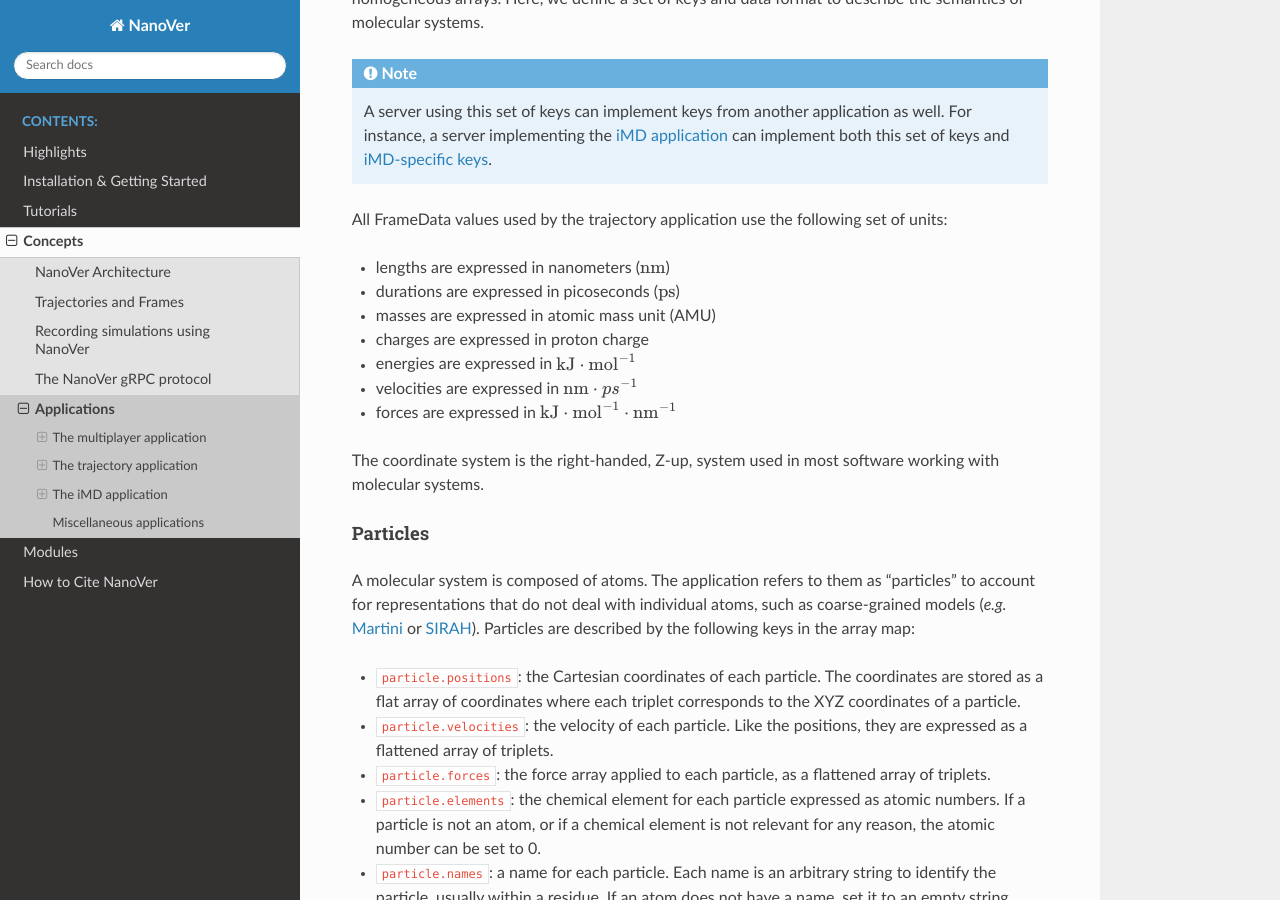
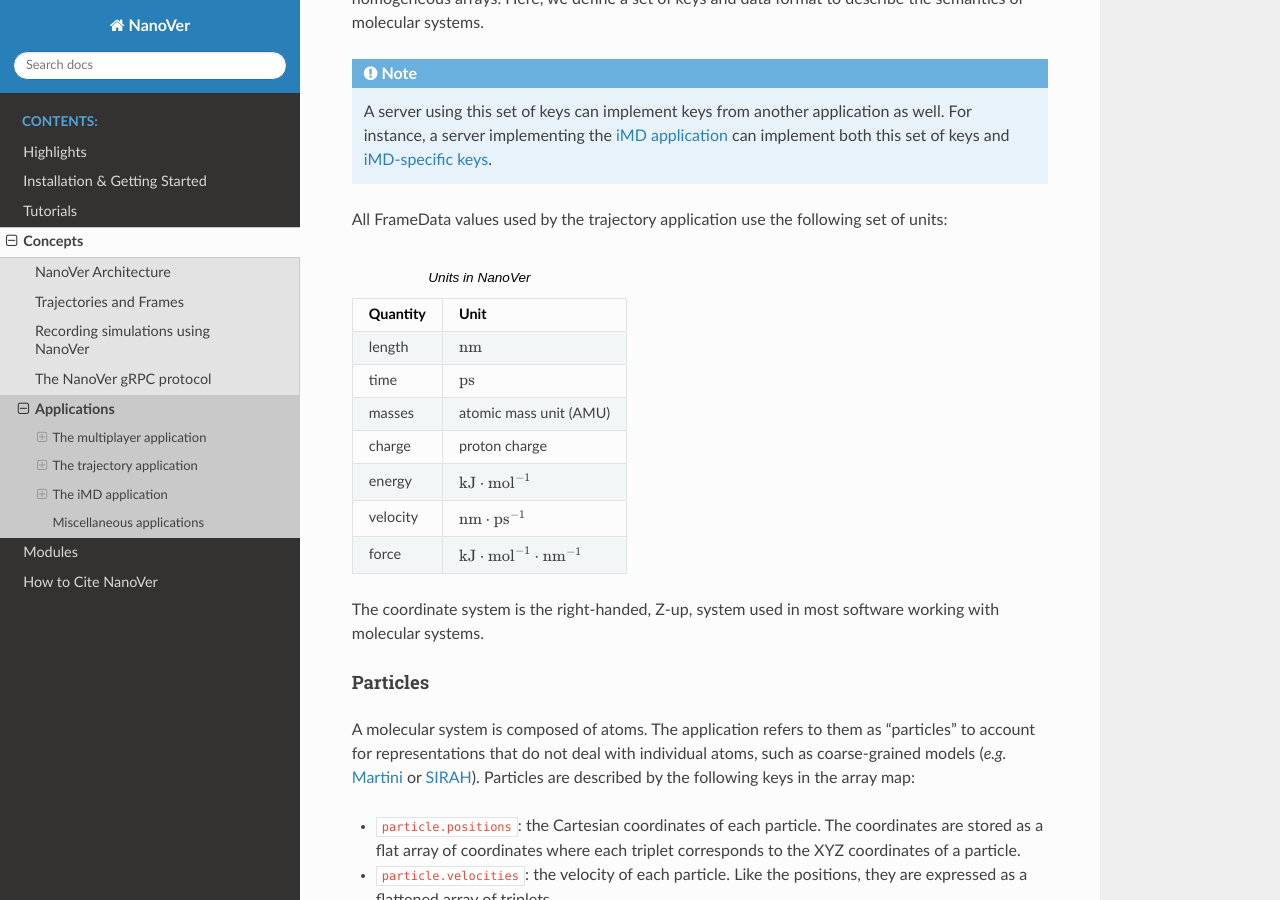
Before and after one commit to IRL2/nanover-docs, a Sphinx documentation site: the page built from source/concepts/applications.rst, in a window 1280 px wide and 900 px high, scrolled down 5175 px. Built offline with Sphinx 7.4.7 and the Read the Docs theme 3.1.0, drawn with Linux system fonts in a browser that asks for light colours; pages that are not in the unit, such as notebooks, are missing from menus; the version number could not be read and is left out.

Commit message:
Add table of units and remove list of units

```diff
--- a/source/concepts/applications.rst
+++ b/source/concepts/applications.rst
@@ -302,13 +302,26 @@
 All FrameData values used by the trajectory application use the following set
 of units:
 
-* lengths are expressed in nanometers (:math:`\text{nm}`)
-* durations are expressed in picoseconds (:math:`\text{ps}`)
-* masses are expressed in atomic mass unit (AMU)
-* charges are expressed in proton charge
-* energies are expressed in :math:`\text{kJ}\cdot\text{mol}^{-1}`
-* velocities are expressed in :math:`\text{nm}\cdot{ps}^{-1}`
-* forces are expressed in :math:`\text{kJ}\cdot\text{mol}^{-1}\cdot\text{nm}^{-1}`
+.. list-table:: Units in NanoVer
+    :widths: 25 60
+    :header-rows: 1
+
+    * - Quantity
+      - Unit
+    * - length
+      - :math:`\text{nm}`
+    * - time
+      - :math:`\text{ps}`
+    * - masses
+      - atomic mass unit (AMU)
+    * - charge
+      - proton charge
+    * - energy
+      - :math:`\text{kJ}\cdot\text{mol}^{-1}`
+    * - velocity
+      - :math:`\text{nm}\cdot\text{ps}^{-1}`
+    * - force
+      - :math:`\text{kJ}\cdot\text{mol}^{-1}\cdot\text{nm}^{-1}`
 
 The coordinate system is the right-handed, Z-up, system used in most software
 working with molecular systems.
```
